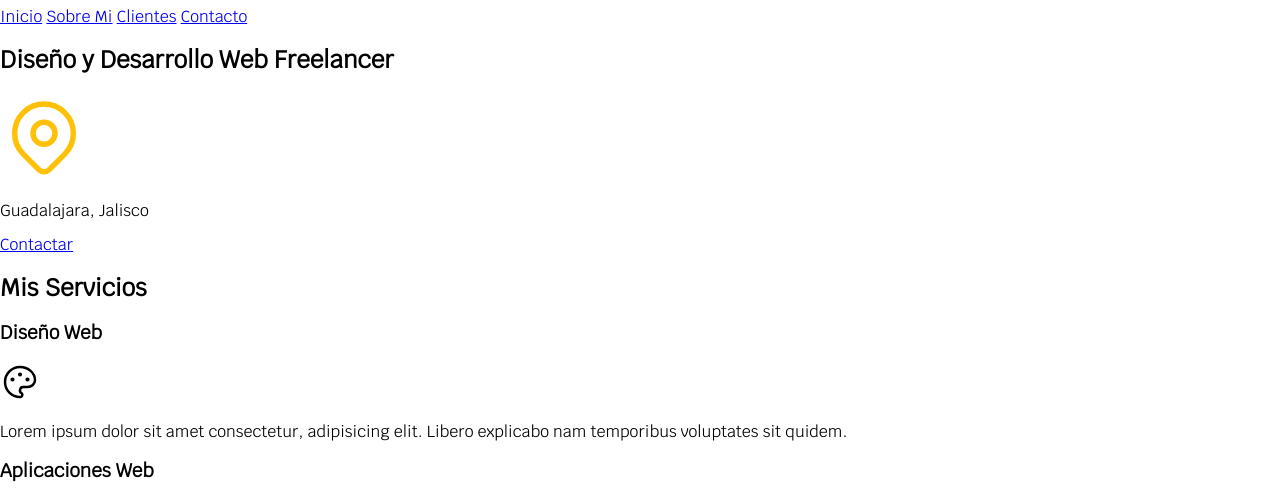
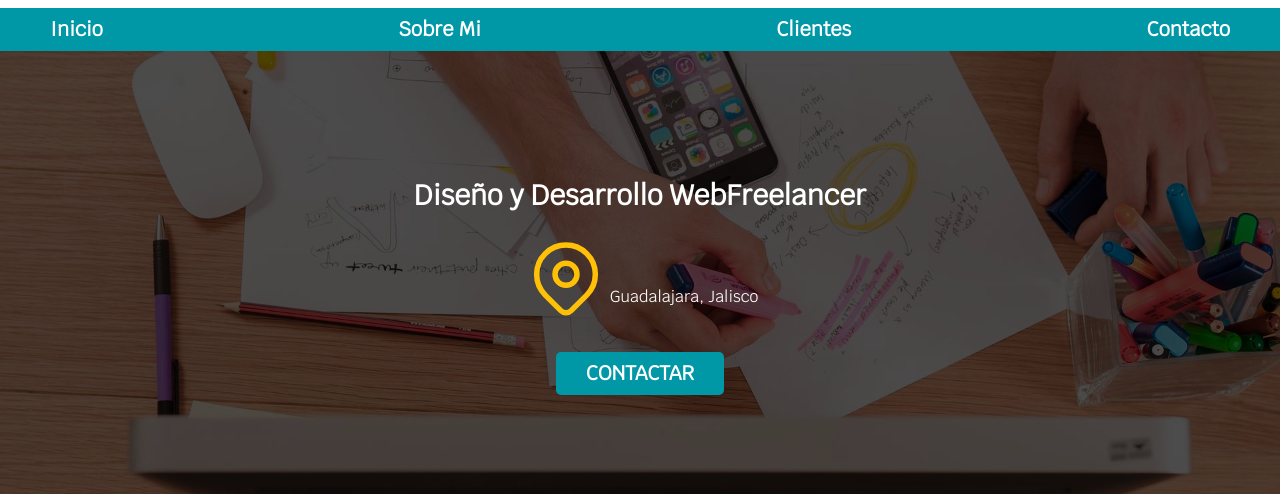
Before and after one commit to canito21/Proyecto1-Freelancer, a plain HTML site: page index.html in a window 1280 px wide. Shown: the part 87-581 px from the top of the page. Drawn offline with Linux system fonts and the light colour scheme.

Commit message:
se trabajo en css: Estructura y Diseno

```diff
--- a/css/style.css
+++ b/css/style.css
@@ -6,19 +6,122 @@
    --gris: #757575;
 }
 
+html {
+   font-size: 62.5%;
+   box-sizing: border-box;
+}
+*, *:before, *:after {
+   box-sizing: inherit;
+}
 
-html{
-   font-size: 62.5%;
-}
-body{
+body {
    font-size: 16px;/*10 px = a 1 rem*/
    font-family: 'Krub', sans-serif;
 }
-.titulo{
+
+h1{
+   font-size: 3.8rem;
+}
+
+h2{
+   font-size: 2.8rem;
+}
+
+h3{
+   font-size: 1.8rem;
+}
+
+h1,h2,h3 {
    text-align: center;
-   font-size: 3.8rem;
+}
+
+.titulo span {
+   font-size: 2rem;
+}
+
+.contenedor {
+   max-width: 120rem;
+   margin: 0 auto;
+}
+
+.boton {
+   background-color: var(--segundario);
+   color: var(--blanco);
+   padding: 1rem 3rem;
+   margin-top: 3rem;
+   font-size: 2rem;
+   text-decoration: none;
+   text-transform: uppercase;
+   font-weight: bold;
+   border-radius: .5rem;
+   width: 90%;
+   text-align: center;
+}
+
+@media (min-width: 780px) {
+   .boton {
+      width: auto;
+   }
+}
+.nav-bg {
+   background-color: var(--segundario);
+}
+
+.navegacion-principal {
+   display: flex;
+   flex-direction: column;
 
 }
-span{
+
+@media (min-width: 768px) {
+   .navegacion-principal{
+      flex-direction: row;
+      justify-content: space-between;
+   }
+}
+.navegacion-principal a {
+   display: block;
+   text-align: center;
+   color: var(--blanco);
+   text-decoration: none;
    font-size: 2rem;
+   font-weight: bold;
+   padding: 1rem;
 }
+
+.navegacion-principal a:hover {
+   background-color: var(--primario);
+
+}
+
+.hero {
+   background-image: url(../images/hero.jpg);
+   background-repeat: no-repeat;
+   background-size: cover;
+   height: 450px;
+   position: relative;
+}
+
+.contenido-hero {
+   position: absolute;
+   background-color: rgba( 0,0,0, .7); /** Anterio **/
+   background-color: rgb( 0 0 0 / 70%);
+   width: 100%;
+   height: 100%;
+
+   display: flex;
+   flex-direction: column;
+   align-items: center;
+   justify-content: center;
+
+}
+
+.contenido-hero h2,
+.contenido-hero p {
+   color: var(--blanco);
+}
+
+.ubicacion {
+   display: flex;
+   align-items: flex-end;
+}
--- a/index.html
+++ b/index.html
@@ -5,32 +5,44 @@
   <meta http-equiv="X-UA-Compatible" content="IE=edge">
   <meta name="viewport" content="width=, initial-scale=1.0">
     <title>Diseñador Web</title>
+    <link rel="preload" href="css/normalize.css" as="style">
     <link rel="stylesheet" href="css/normalize.css">
     <link href="https://fonts.googleapis.com/css2?family=Krub:ital,wght@0,400;700&display=swap" rel="stylesheet">
     <link rel="preload" href="css/style.css" as="style">
-  <link rel="stylesheet" href="css/style.css">
+    <link href="css/style.css" rel="stylesheet">
 </head>
+
 <body>
+
   <header>
-    <h1 class="titulo">Johan Cano <span>Freelancer</span></h1>
+    <h1 class="titulo">Johan Cano<span>Freelancer</span></h1>
   </header>
 
-  <nav>
+  <div class="nav-bg">
+    <nav class="navegacion-principal contenedor">
       <a href="#">Inicio</a>
       <a href="#">Sobre Mi</a>
       <a href="#">Clientes</a>
       <a href="#">Contacto</a>
     </nav>
+  </div>
 
-<section>
-  <h2>Diseño y Desarrollo Web Freelancer</h2>
+<section class="hero">
+    <div class="contenido-hero">
+      <h2>Diseño y Desarrollo Web<span>Freelancer</span></h2>
+
+        <div class="ubicacion">
           <svg xmlns="http://www.w3.org/2000/svg" class="icon icon-tabler icon-tabler-map-pin" width="88" height="88" viewBox="0 0 24 24" stroke-width="1.5" stroke="#ffc107" fill="none" stroke-linecap="round" stroke-linejoin="round">
             <path stroke="none" d="M0 0h24v24H0z" fill="none"/>
             <circle cx="12" cy="11" r="3" />
             <path d="M17.657 16.657l-4.243 4.243a2 2 0 0 1 -2.827 0l-4.244 -4.243a8 8 0 1 1 11.314 0z" />
           </svg>
           <p>Guadalajara, Jalisco</p>
-  <a href="#">Contactar</a>
+        </div>
+
+
+          <a class="boton" href="#">Contactar</a>
+     </div>
 </section>
 
 <main>
@@ -39,6 +51,7 @@
 
   <section>
     <h3>Diseño Web</h3>
+
       <svg xmlns="http://www.w3.org/2000/svg" class="icon icon-tabler icon-tabler-palette" width="40" height="40" viewBox="0 0 24 24" stroke-width="1.5" stroke="#000000" fill="none" stroke-linecap="round" stroke-linejoin="round">
         <path stroke="none" d="M0 0h24v24H0z" fill="none"/>
         <path d="M12 21a9 9 0 1 1 0 -18a9 8 0 0 1 9 8a4.5 4 0 0 1 -4.5 4h-2.5a2 2 0 0 0 -1 3.75a1.3 1.3 0 0 1 -1 2.25" />
```
Lines whose indentation alone changed are shown as unchanged.
